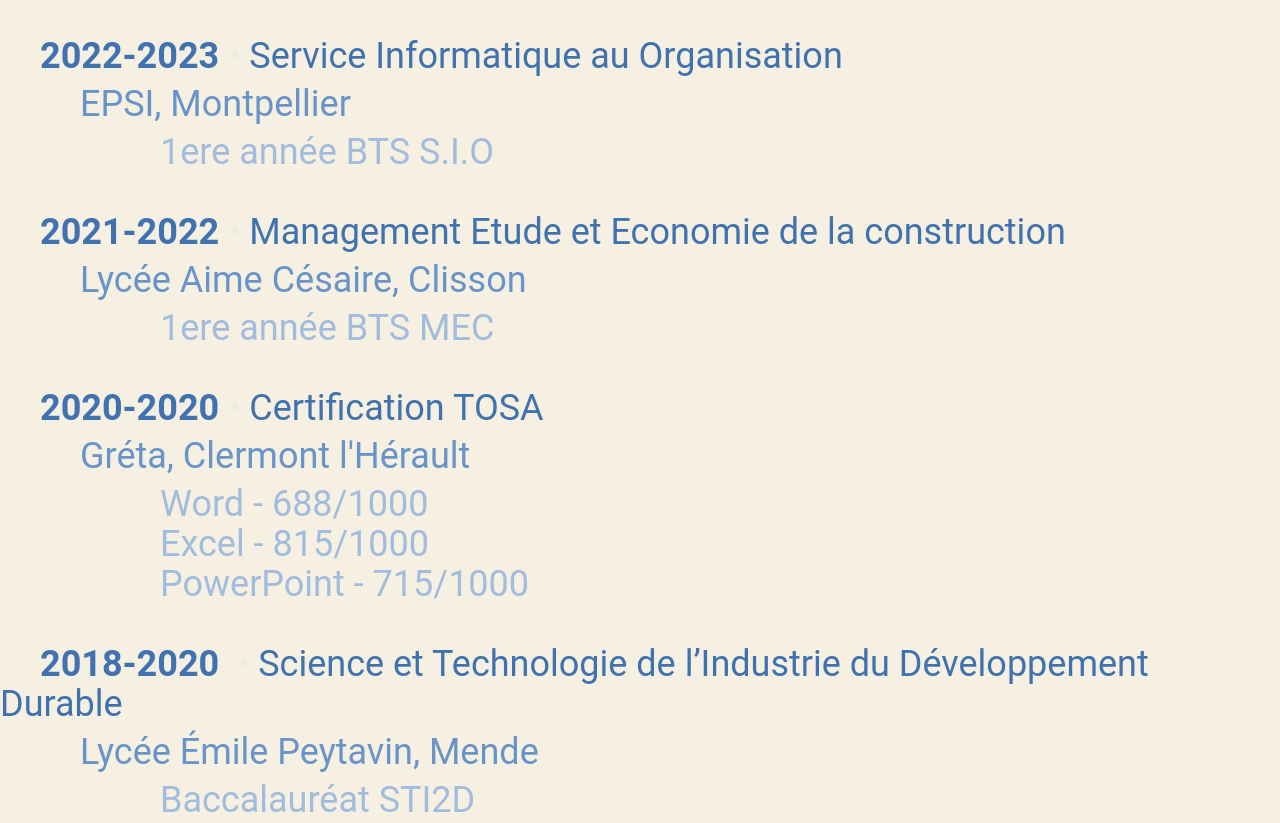
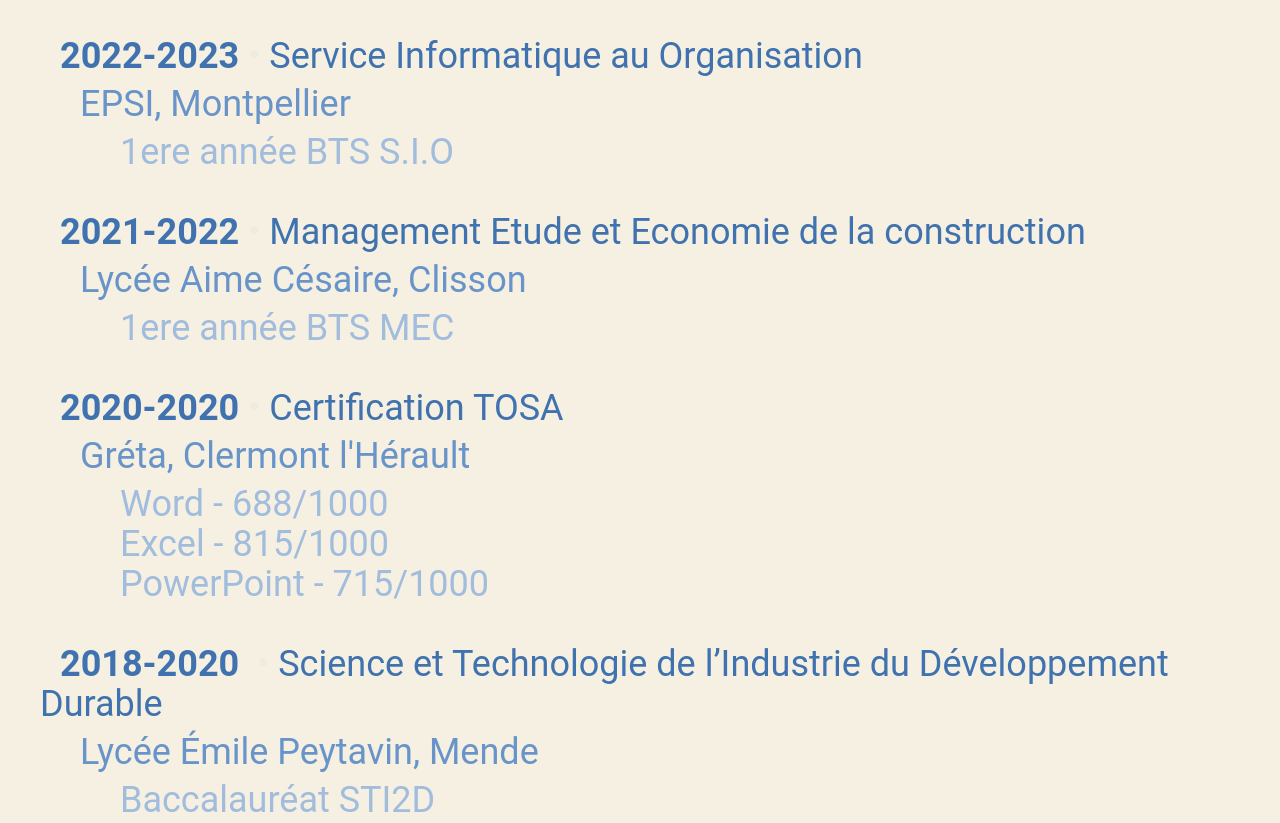
Before and after one commit to ValMtp3/Portfolio, a plain HTML site: page index.html in a window 1280 px wide. Shown: the part 1680-2503 px from the top of the page. Drawn offline with nearby package versions, Linux system fonts and the light colour scheme.

Commit message:
Update index.html

```diff
--- a/index.html
+++ b/index.html
@@ -79,41 +79,41 @@
          <img alt="Logo Python" class="text-center mx-auto my-20 rounded-xl border-4 border-[#3F72AF] transition duration-300 hover:bg-white" src="Python-removebg.png" title="Python"></a>
       </div>
       <p id="formation" class="ml-10 text-5xl font-semibold text-[#1e3050]"><i class="fa-solid fa-code"></i> Formation</p>
-      <p class="text-[#3F72AF] indent-10 mt-10 mb-2">
+      <p class="text-[#3F72AF] indent-5 mt-10 mb-2 mx-10">
         <b>2022-2023&nbsp;</b><span class="animate-ping">• </span> Service Informatique au Organisation
       </p>
-      <p class="text-[#6994c9] indent-20 mb-2">
+      <p class="text-[#6994c9] indent-10 mb-2 mx-10">
         EPSI, Montpellier
      </p>
-     <p class="text-[#a1bcdd] indent-40 mb-10">
+     <p class="text-[#a1bcdd] indent-20 mb-10 mx-10">
         1ere année BTS S.I.O
     </p>
-      <p class="text-[#3F72AF] indent-10 mt-10 mb-2">
+      <p class="text-[#3F72AF] indent-5 mt-10 mb-2 mx-10">
         <b>2021-2022&nbsp;</b><span class="animate-ping">• </span> Management Etude et Economie de la construction
       </p>
-      <p class="text-[#6994c9] indent-20 mb-2">
+      <p class="text-[#6994c9] indent-10 mb-2 mx-10">
         Lycée Aime Césaire, Clisson
      </p>
-     <p class="text-[#a1bcdd] indent-40 mb-10">
+     <p class="text-[#a1bcdd] indent-20 mb-10 mx-10">
         1ere année BTS MEC
     </p>
-      <p class="text-[#3F72AF] indent-10 mt-10 mb-2">
+    <p class="text-[#3F72AF] indent-5 mt-10 mb-2 mx-10">
         <b>2020-2020&nbsp;</b><span class="animate-ping">• </span> Certification TOSA
      </p>
-     <p class="text-[#6994c9] indent-20 mb-2">
+     <p class="text-[#6994c9] indent-10 mb-2 mx-10">
         Gréta, Clermont l'Hérault
      </p>
-     <p class="text-[#a1bcdd] indent-40 ">Word - 688/1000 </p>
-       <p class="text-[#a1bcdd] indent-40 ">Excel - 815/1000</p>
-       <p class="text-[#a1bcdd] indent-40 mb-10">PowerPoint - 715/1000</p>
+     <p class="text-[#a1bcdd] indent-20 mx-10">Word - 688/1000 </p>
+     <p class="text-[#a1bcdd] indent-20 mx-10">Excel - 815/1000</p>
+       <p class="text-[#a1bcdd] indent-20 mb-10 mx-10">PowerPoint - 715/1000</p>
      </p>
-     <p class="text-[#3F72AF] indent-10 mt-10 mb-2">
+     <p class="text-[#3F72AF] indent-5 mt-10 mb-2 mx-10">
         <b>2018-2020 &nbsp;</b><span class="animate-ping">• </span> <span class="text-center">Science et Technologie de l’Industrie du Développement Durable</span>
       </p>
-      <p class="text-[#6994c9] indent-20 mb-2">
+      <p class="text-[#6994c9] indent-10 mb-2 mx-10">
          Lycée Émile Peytavin, Mende
       </p>
-      <p class="text-[#a1bcdd] indent-40 mb-10">
+      <p class="text-[#a1bcdd] indent-20 mb-10 mx-10">
         Baccalauréat STI2D
       </p>
       <p id="bts" class="ml-10 text-5xl font-semibold text-[#1e3050]"><i class="fa-solid fa-code"></i> BTS</p>
@@ -121,7 +121,7 @@
       <p class="text-[#3F72AF] text-justify mb-5">En outre, j'ai appris les fondamentaux de la programmation et de l'algorithmie, ce qui m'a permis de comprendre les concepts de base de la création de programmes informatiques. J'ai également appris à travailler en équipe et à résoudre des problèmes informatiques complexes.</p>
       <p class="text-[#3F72AF] text-justify mb-5">Je suis très motivé à continuer à acquérir de nouvelles compétences en informatique et à développer mes connaissances en programmation, ainsi que d'autres aspects de l'informatique tels que la sécurité informatique et la gestion de projets informatiques.</p>
       <p id="Projet" class="ml-10 text-5xl font-semibold text-[#1e3050]"><i class="fa-solid fa-code"></i> Projet</p>
-      <div class="grid grid-cols-2">
+      <div class="grid grid-rows-1 md:grid-cols-2">
          <div class="mx-auto max-w-md overflow-hidden rounded-lg bg-transparent shadow-lg my-20">
             <img alt="Logo Projet Damso" class="ext-center mx-auto mb-10 rounded-xl w-60 h-60" src="Ipseite1.jpg">
             <div class="p-4 text-center">
```
